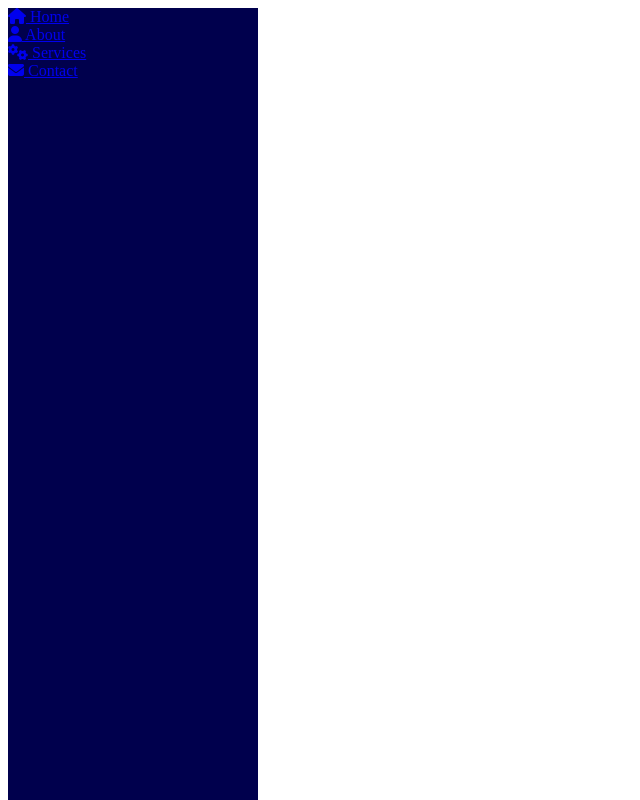
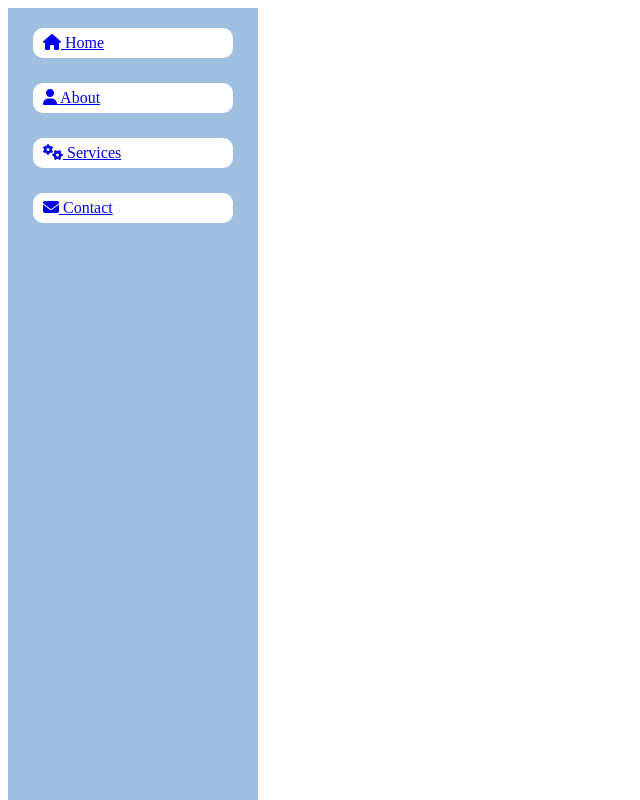
Before and after one commit to Arpitakharde/Assignment-38, a plain HTML site: page index.html in a window 1280 px wide. Shown: the whole page, without its empty margins (0-640 px from the left). Drawn offline with Linux system fonts and the light colour scheme.

Commit message:
style added on menu item

```diff
--- a/index.html
+++ b/index.html
@@ -8,11 +8,21 @@
 .sidebar{
     width: 250px;
     height: 100%;
-    background-color: #00004d;
-    color: white;
+    background-color:#9fbfdf ;
+
     position: fixed;
     display:block;
+}
 
+.menu{
+    background-color:white ;
+    margin: 25px 25px;
+    padding-left: 10px;
+    margin-top: 20px;
+    cursor: pointer;
+    height: 30px;
+    border-radius: 10px;
+    align-content: center;
 
 }
 
```
